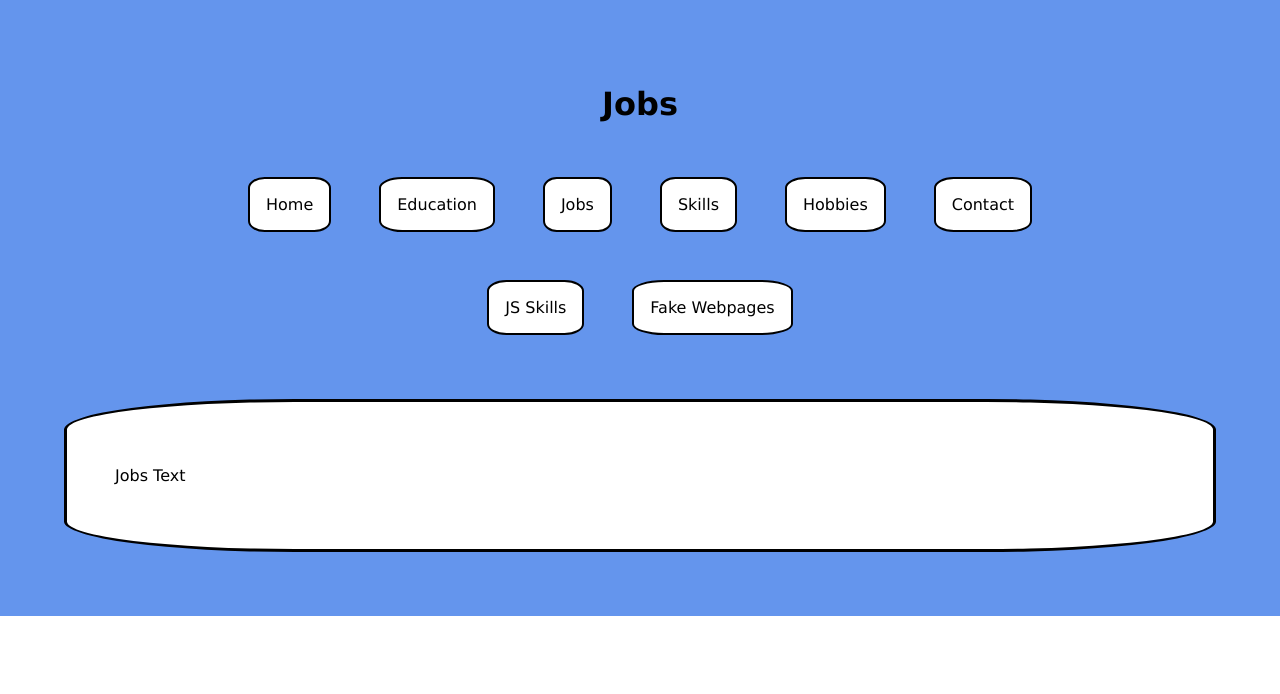
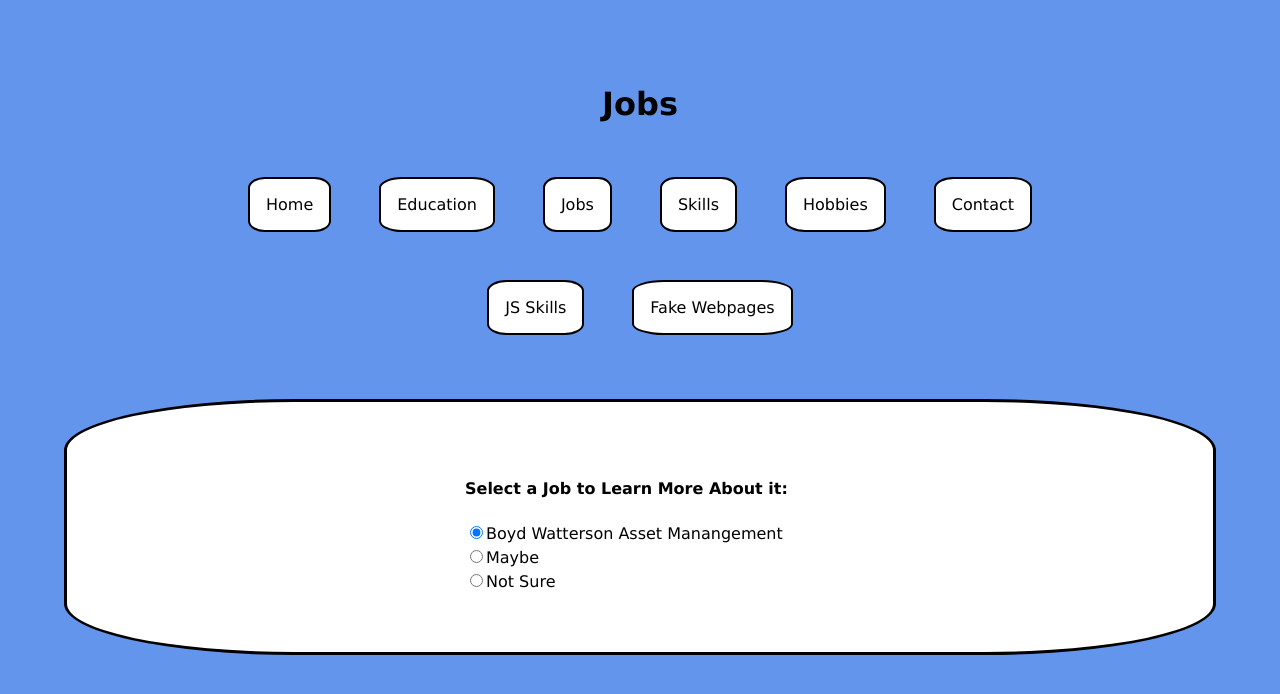
Before and after one commit to L1ndseyHerman/Personal-Website-ReactJS, a React (Create React App) app: page /jobs in a window 1280 px wide. Shown: the top 694 px of the page. Built offline with nearby package versions, Linux system fonts and the light colour scheme.

Commit message:
I think this is a better way to linebreak and center the Jobs radio buttons than just <br />?

```diff
--- a/src/components/Wrapper.module.css
+++ b/src/components/Wrapper.module.css
@@ -1,6 +1,7 @@
 .sky {
   background-color: cornflowerblue;
   padding: 4rem;
+  padding-bottom: 15rem;
 }
 .title {
   text-align: center;
--- /dev/null
+++ b/src/pages/Jobs.module.css
@@ -0,0 +1,23 @@
+/*.legend {
+  text-align: center;
+}
+.label {
+  display: block;
+}*/
+.h4 {
+  text-align: center;
+}
+.fieldset {
+  border: none;
+  /*margin: 0 auto;*/
+  width: 350px;
+  margin-left: auto;
+  margin-right: auto;
+  /*display: table;
+  margin-right: auto;
+  margin-left: auto;*/
+}
+.form {
+  display: inline-grid;
+  line-height: 1.5;
+}
--- a/src/pages/Jobs.tsx
+++ b/src/pages/Jobs.tsx
@@ -1,11 +1,34 @@
 import React from "react";
 import Wrapper from "../components/Wrapper";
+import classes from "./Jobs.module.css";
 
 const Jobs: React.FC = () => {
   return (
     <div>
       <Wrapper title="Jobs">
-        <p>Jobs Text</p>
+        <fieldset className={classes.fieldset}>
+          <form className={classes.form}>
+            <h4 className={classes.h4}>Select a Job to Learn More About it:</h4>
+            <label htmlFor="def">
+              <input
+                id="def"
+                type="radio"
+                name="group"
+                value="definitely"
+                checked
+              />
+              Boyd Watterson Asset Manangement
+            </label>
+            <label htmlFor="maybe">
+              <input id="maybe" type="radio" name="group" value="maybe" />
+              Maybe
+            </label>
+            <label htmlFor="no">
+              <input id="no" type="radio" name="group" value="not-sure" />
+              Not Sure
+            </label>
+          </form>
+        </fieldset>
       </Wrapper>
     </div>
   );
```
